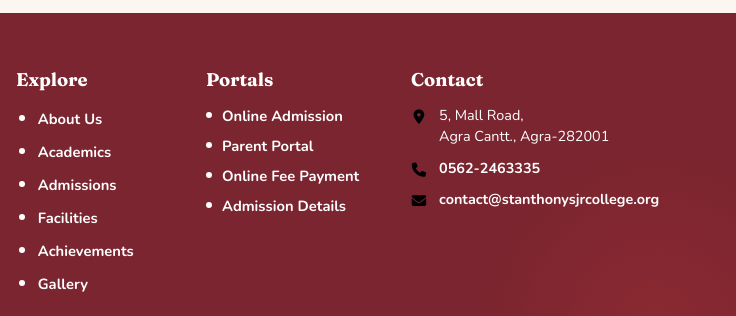
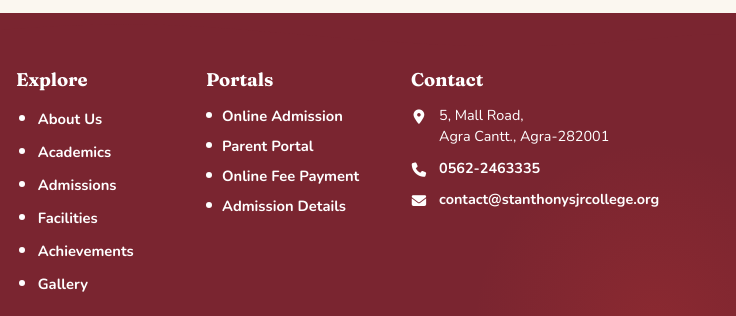
Before and after one commit to Arya9525/template-07-nature-campus, a plain HTML site: page index.html in a window 1280 px wide. Shown: the part 10636-10952 px from the top of the page, 544-1280 px from the left. Drawn offline with nearby package versions, Linux system fonts and the light colour scheme.

Commit message:
Update Footer icon

```diff
--- a/assets/css/style.css
+++ b/assets/css/style.css
@@ -1801,7 +1801,7 @@
 .n-footer .f-list a{color:#ffffff;}
 .n-footer .f-contact li{color:#ffffff;}
 .n-footer .f-contact a{color:#ffffff;}
-.n-footer .f-contact i{color:#000;}
+.n-footer .f-contact i{color:#ffffff;}
 .n-footer .f-bottom{color:#ffffff;}
 .n-footer .f-bottom .grow{color:#ffffff;}
 .n-footer .f-bottom a{color:#ffffff;}
```
